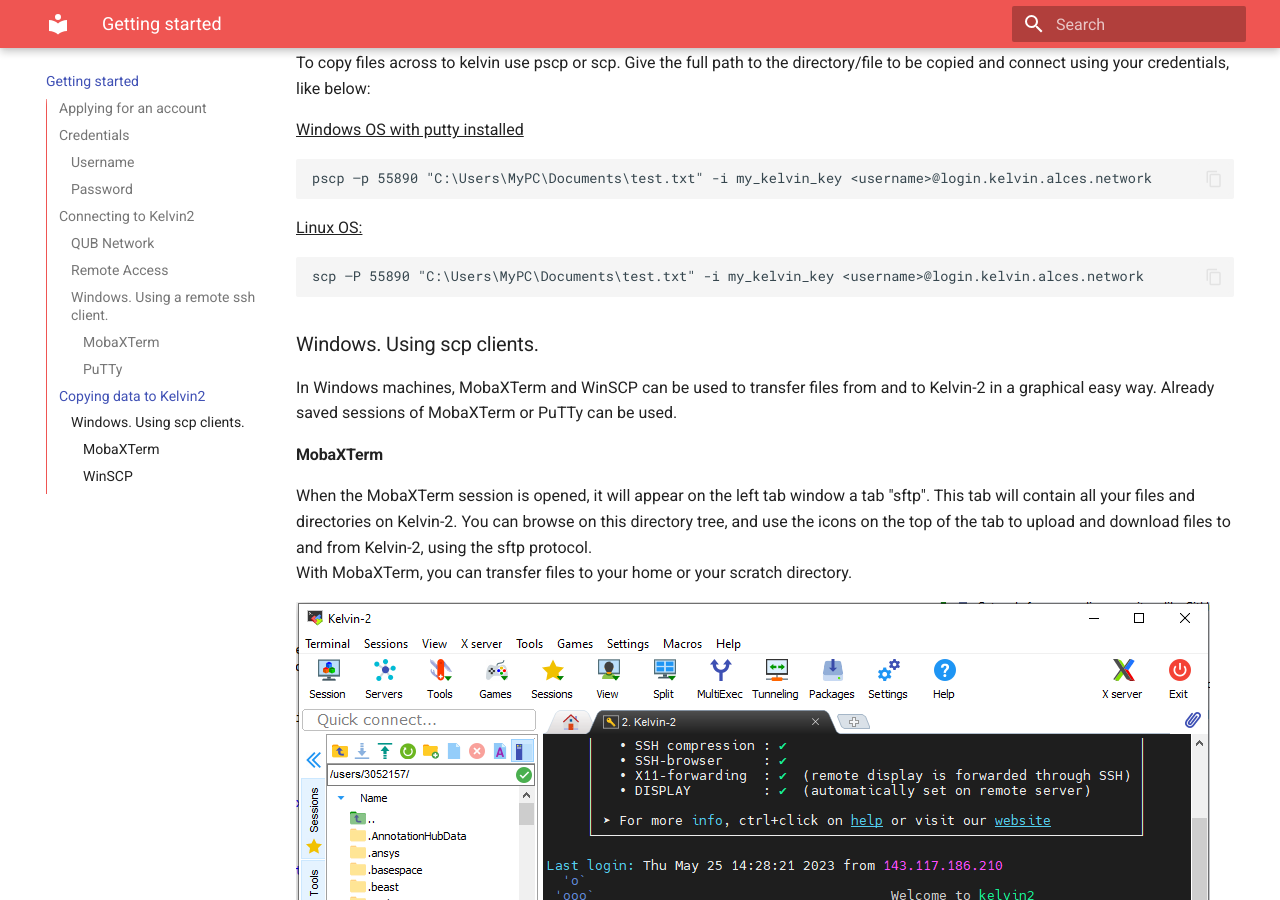
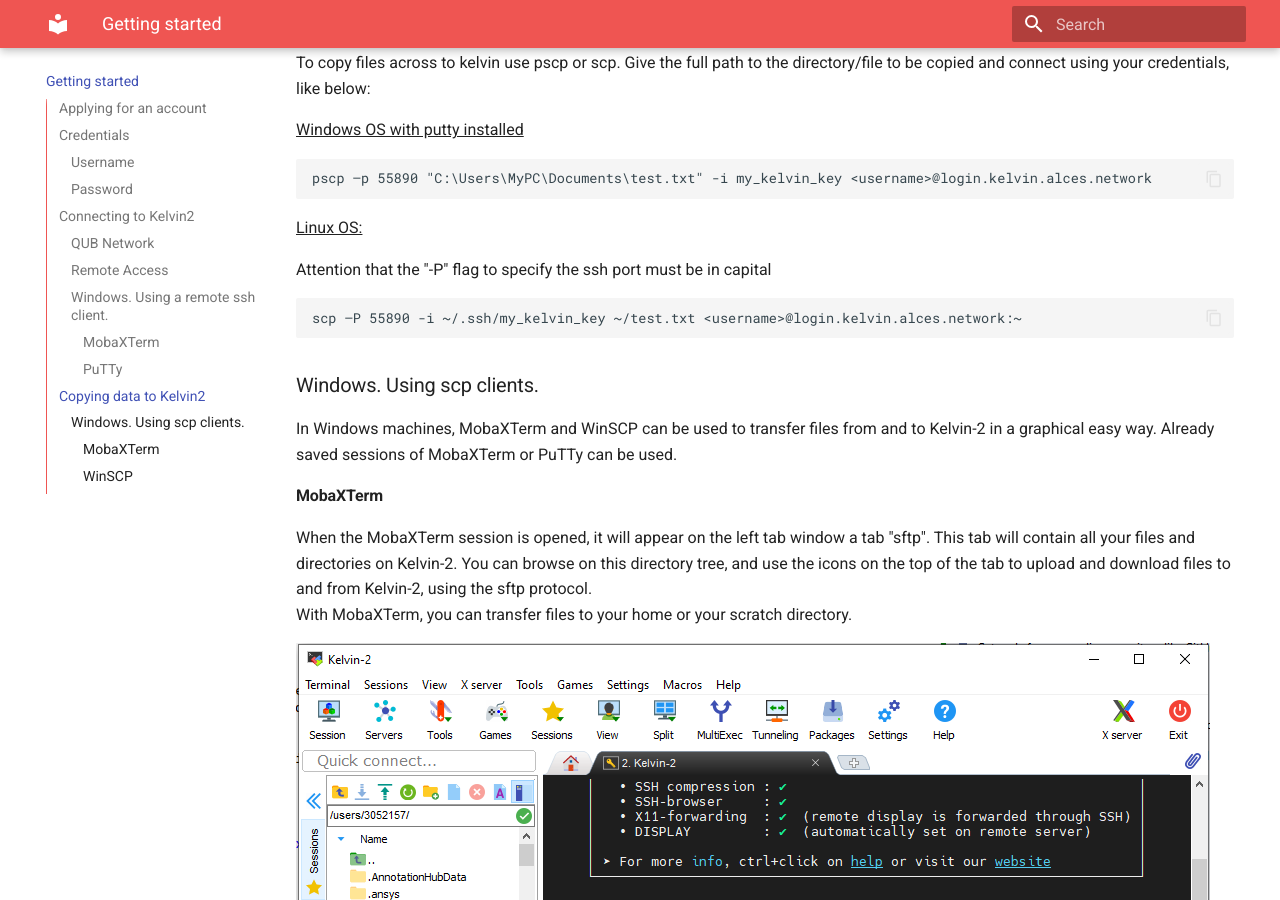
Before and after one commit to ethanbradley/nihpc-documentation, an MkDocs documentation site: the page built from docs/Getting Started.md, in a window 1280 px wide and 900 px high, scrolled down 8639 px. Built offline with MkDocs 1.6.1 and Material for MkDocs 9.7.7, drawn with Linux system fonts in a browser that asks for light colours.

Commit message:
typo correction

```diff
--- a/docs/Getting Started.md
+++ b/docs/Getting Started.md
@@ -182,7 +182,9 @@
 
 <ins>Linux OS:<ins><br />
 
-    scp –P 55890 "C:\Users\MyPC\Documents\test.txt" -i my_kelvin_key <username>@login.kelvin.alces.network
+Attention that the "-P" flag to specify the ssh port must be in capital
+
+    scp –P 55890 -i ~/.ssh/my_kelvin_key ~/test.txt <username>@login.kelvin.alces.network:~
 
 ### Windows. Using scp clients.
 In Windows machines, MobaXTerm and WinSCP can be used to transfer files from and to Kelvin-2 in a graphical easy way. Already saved sessions of MobaXTerm or PuTTy can be used.
```
